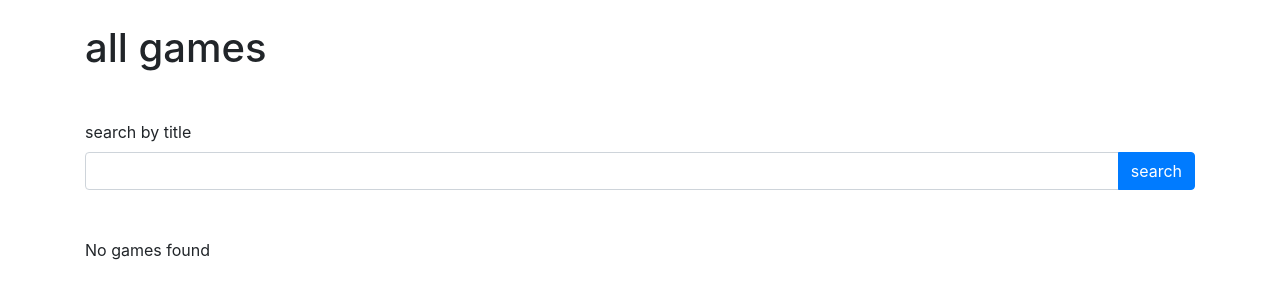
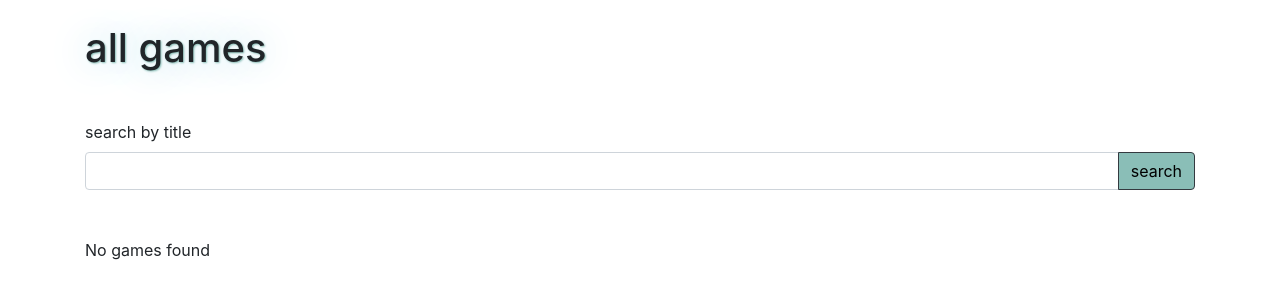
Before and after one commit to Nathan-Laney/Vapor-3155, a Flask app: page /all_games in a window 1280 px wide. Shown: the part 67-367 px from the top of the page. Run offline with Flask 3, Linux system fonts and the light colour scheme; some libraries are stand-ins or nearby versions.

Commit message:
added consistent styles

```diff
--- a/static/styles.css
+++ b/static/styles.css
@@ -137,3 +137,15 @@
     background-color: #8abeb7 !important;
     color: black !important;
 }
+
+a {
+    color: #8abeb7;
+}
+
+a:hover {
+    color:#969896;
+}
+
+.vapor-welcome {
+    text-shadow: 1px 1px 2px #8abeb7, 0 0 1em lightblue, 0 0 0.2em white;
+}
--- a/templates/about.html
+++ b/templates/about.html
@@ -3,7 +3,7 @@
 {% block body %}
 <div id="master-div">
     <div id="info-div" class="padding-info">
-        <h1 class="ms-5">the vapor story</h1>
+        <h1 class="ms-5 vapor-welcome">the vapor story</h1>
         <img class='vapor-img' src="./static/images/vapor.png">
     </div>
     <div id="info-div" class="padding-info">
--- a/templates/all_games.html
+++ b/templates/all_games.html
@@ -5,13 +5,13 @@
 {% block title %}Search Games{% endblock %}
 
 {% block body %}
-<h1 class="mb-5">all games</h1>
+<h1 class="mb-5 vapor-welcome">all games</h1>
 <form action="/search" method="get" class="mb-5">
     <label for="q" class="form-label">search by title</label>
     <div class="input-group">
         <input type="text" name="q" id="q" class="form-control" autocomplete="off" value="">
         <div class="input-group-append">
-            <button type="submit" class="btn btn-primary">search</button>
+            <button type="submit" class="btn btn-dark">search</button>
         </div>
     </div>
 </form>
--- a/templates/index.html
+++ b/templates/index.html
@@ -3,8 +3,9 @@
 {% block body %}
 <script src="https://cdnjs.cloudflare.com/ajax/libs/Glide.js/3.2.0/glide.js" integrity="sha512-vZGsugWaSqQZuW8N5Z3ild7Tk8NqiZjKffeIQGpnnIs6g7HVZaFZjlLKPIw1qDsrQ5KAxAGfBinglQWu6i/8DA==" crossorigin="anonymous" referrerpolicy="no-referrer"></script>
 
+<h1 class="p-2 vapor-welcome">vapor</h1>
 
-<h2 class="p-2">highest rated games</h2>
+<h2 class="p-2 vapor-color">highest rated games</h2>
 <div class="row p-5">
 
 <div class="glide-container">
--- a/templates/login.html
+++ b/templates/login.html
@@ -11,15 +11,15 @@
     <input type="email" id="email" name="email" required><br><br>
     <label for="password">Password</label><br>
     <input type="password" id="password" name="password" required><br><br>
-    <button type="submit" class="btn btn-primary">Login</button><br>
+    <button type="submit" class="btn btn-dark">Login</button><br>
 </form>
 <br>
 <br>
 <br>
 <a href="register">
-    <button class="btn btn-primary">Create an account</button>
+    <button class="btn btn-dark">Create an account</button>
 </a>
 <a href="resetPassword">
-    <button class="btn btn-primary">Forgot password?</button>
+    <button class="btn btn-dark">Forgot password?</button>
 </a>
 {% endblock %}
--- a/templates/profile.html
+++ b/templates/profile.html
@@ -20,7 +20,9 @@
 
     <div class="tab-pane fade show active" id="nav-home" role="tabpanel" aria-labelledby="nav-home-tab">
       <h5 class="card-title bio-title vapor-color">{{ current_user.first_name }}'s Bio</h5>
-      <p class="card-text bio-text">Sample text</p></div>
+      <p class="card-text bio-text">&#9834; I am the best Scrum Master. &#9834;</p>
+      <p class="card-text bio-text">&#9834; Add me on <a href=#>GitHub</a> and <a href=#>Steam</a> &#9834;</p>
+    </div>
 
     <div class="tab-pane fade" id="nav-profile" role="tabpanel" aria-labelledby="nav-profile-tab">
       <h5 class="card-title bio-title vapor-color">{{ current_user.first_name }}'s Top 3 Games</h5>
--- a/templates/register.html
+++ b/templates/register.html
@@ -15,6 +15,6 @@
     <input type="file" name="profile" required><br><br>
     <label for="password">Password</label><br>
     <input type="password" id="password" name="password" required><br><br>
-    <button type="submit" class="btn btn-primary">Sign Up</button><br>
+    <button type="submit" class="btn btn-dark">Sign Up</button><br>
 </form>
 {% endblock %}
--- a/templates/resetPassword.html
+++ b/templates/resetPassword.html
@@ -14,7 +14,7 @@
     <label for="email">Email</label><br>
     <input type="email" id="email" name="email" required><br><br>
     <form action="reset">
-        <button type="submit"class="btn btn-primary">Submit</button>
+        <button type="submit"class="btn btn-dark">Submit</button>
      </form>
 
 
```
Also changed, not shown: other parts of templates/index.html (+1 -1 lines), static/profile-pics/None-Kaitlyn_cute.png (added).
